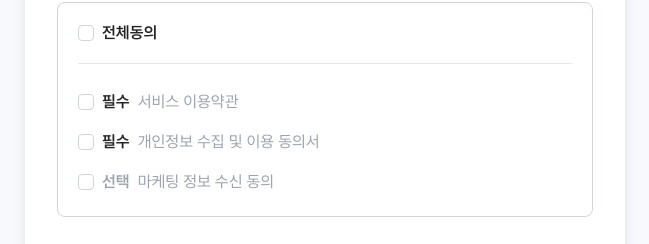
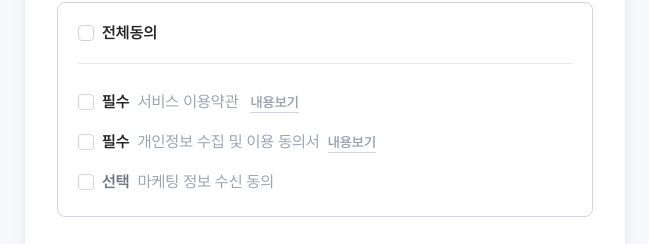
Before and after one commit to sunfivemin/meeting-room, a Next.js app: page /signup in a window 1280 px wide. Shown: the part 2158-2402 px from the top of the page, without its empty margins (315-964 px from the left). Built offline with nearby package versions, Linux system fonts and the light colour scheme; a web font is replaced by a local one.

Commit message:
약관동의 내용보기 추가

```diff
--- a/app/globals.css
+++ b/app/globals.css
@@ -156,6 +156,10 @@ html {
     .underline-link::after {
         content: "";
         @apply absolute left-0 bottom-[0.5px] w-full h-[1px] bg-gray-600 hover:bg-[#4e5968d1] transition duration-300 ease-in-out;
+    }
+
+    .underline-link.gray-b::after {
+        @apply  bg-gray-300 hover:bg-[#4e5968d1] bottom-[-1px];
     }
 
     @screen md {
--- a/app/signup/page.jsx
+++ b/app/signup/page.jsx
@@ -249,11 +249,8 @@ export default function Signup() {
                                         <input type="checkbox" id="terms-check-all" />
                                         <label htmlFor="terms-check-all">
                                             <span className="check-icon"></span>
-                                            <p
-                                                className="!text-base
-                                            !text-[#222] !font-semibold">
-                                                전체동의
-                                            </p>
+                                            <p className="!text-base
+                                            !text-[#222] !font-semibold">전체동의</p>
                                         </label>
                                     </div>
                                     <hr className="my-2"></hr>
@@ -262,9 +259,8 @@ export default function Signup() {
                                             <input type="checkbox" id="terms-check-01" />
                                             <label htmlFor="terms-check-01">
                                                 <span className="check-icon"></span>
-                                                <p className="!text-base">
-                                                    <span className="text-[#222] font-semibold pr-2">필수</span>
-                                                    <span className="pr-1">서비스 이용약관</span>
+                                                <p className="!text-base flex items-center justify-center gap-x-2 gap-y-4 flex-wrap">
+                                                    <span className="text-[#222] font-semibold">필수</span><span className="pr-1">서비스 이용약관</span>  <span className="text-sm gray-b font-semibold text-gray-400 underline-link transition duration-300 ease-in-out hover:text-[#4e5968d1] ">내용보기</span>
                                                 </p>
                                             </label>
                                         </div>
@@ -272,9 +268,8 @@ export default function Signup() {
                                             <input type="checkbox" id="terms-check-02" />
                                             <label htmlFor="terms-check-02">
                                                 <span className="check-icon"></span>
-                                                <p className="!text-base">
-                                                    <span className="text-[#222] font-semibold pr-2">필수</span>
-                                                    <span>개인정보 수집 및 이용 동의서</span>
+                                                <p className="!text-base flex items-center gap-x-2 gap-y-4 flex-wrap">
+                                                    <span className="text-[#222] font-semibold ">필수</span><span>개인정보 수집 및 이용 동의서</span>  <span className="text-sm gray-b font-semibold text-gray-400 underline-link transition duration-300 ease-in-out hover:text-[#4e5968d1] ">내용보기</span>
                                                 </p>
                                             </label>
                                         </div>
@@ -282,8 +277,8 @@ export default function Signup() {
                                             <input type="checkbox" id="terms-check-03" />
                                             <label htmlFor="terms-check-03">
                                                 <span className="check-icon"></span>
-                                                <p className="!text-base">
-                                                    <span className="pr-2 font-semibold text-gray-400">선택</span>
+                                                <p className="!text-base flex items-center justify-center gap-x-2 gap-y-4 flex-wrap">
+                                                    <span className="font-semibold text-gray-500 ">선택</span>
                                                     <span>마케팅 정보 수신 동의</span>
                                                 </p>
                                             </label>
```
